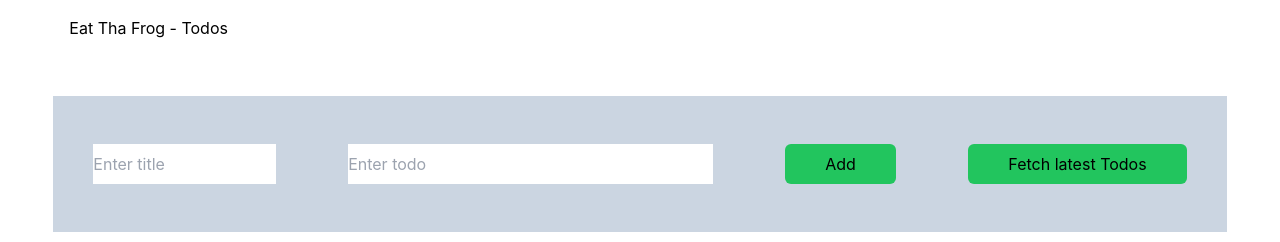
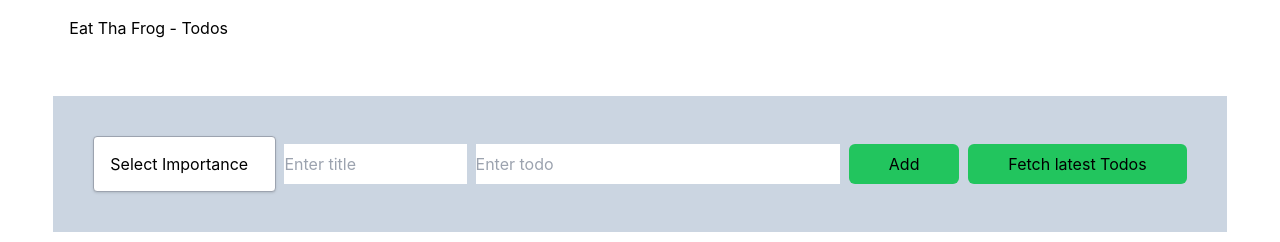
Before and after one commit to Vishesh-Pandey/eat-that-frog-app, a React (Create React App) app in the folder frontend/: page / in a window 1280 px wide. Shown: the top 242 px of the page. Built offline with nearby package versions, Linux system fonts and the light colour scheme; no server answers.

Commit message:
add: type for the task

```diff
--- a/frontend/src/App.js
+++ b/frontend/src/App.js
@@ -5,12 +5,14 @@ function App() {
   const [todos, setTodos] = useState([]);
   const [title, setTitle] = useState("");
   const [description, setDescription] = useState("");
+  const [type, setType] = useState("");
 
   const addTodo = () => {
+    console.log(type);
     fetch("http://localhost:3000/api/todos", {
       method: "POST",
       headers: { "Content-Type": "application/json" },
-      body: JSON.stringify({ title, description }),
+      body: JSON.stringify({ type, title, description }),
     })
       .then(() => {
         alert("Todo added");
@@ -33,6 +35,10 @@ function App() {
       .catch((error) => console.log("Error", error));
   };
 
+  const handleChange = (event) => {
+    setType(event.target.value);
+  };
+
   useEffect(() => {
     getTodos();
   }, []);
@@ -42,6 +48,19 @@ function App() {
       <h1 className="w-11/12 m-auto p-4 ">Eat Tha Frog - Todos</h1>
 
       <div className="bg-slate-300 m-auto my-10 p-10 w-11/12 border-black border-1 flex md:flex-row flex-col justify-between">
+        <select
+          id="dropdown"
+          className="block appearance-none w-1/6 bg-white border border-gray-400 hover:border-gray-500 px-4 py-1 rounded shadow leading-tight focus:outline-none focus:shadow-outline"
+          value={type}
+          onChange={handleChange}
+        >
+          <option value="">Select Importance</option>
+          <option value="a">A</option>
+          <option value="b">B</option>
+          <option value="c">C</option>
+          <option value="d">D</option>
+          <option value="e">E</option>
+        </select>
         <input
           onChange={(event) => {
             setTitle(event.target.value);
@@ -93,6 +112,7 @@ function App() {
                 </button>
               </div>
               <p>{todo.description}</p>
+              <p>Importance: {todo.type}</p>
             </div>
           );
         })}
```
Also changed, not shown: 1 other file (tests, documents, lock files or other folders).
